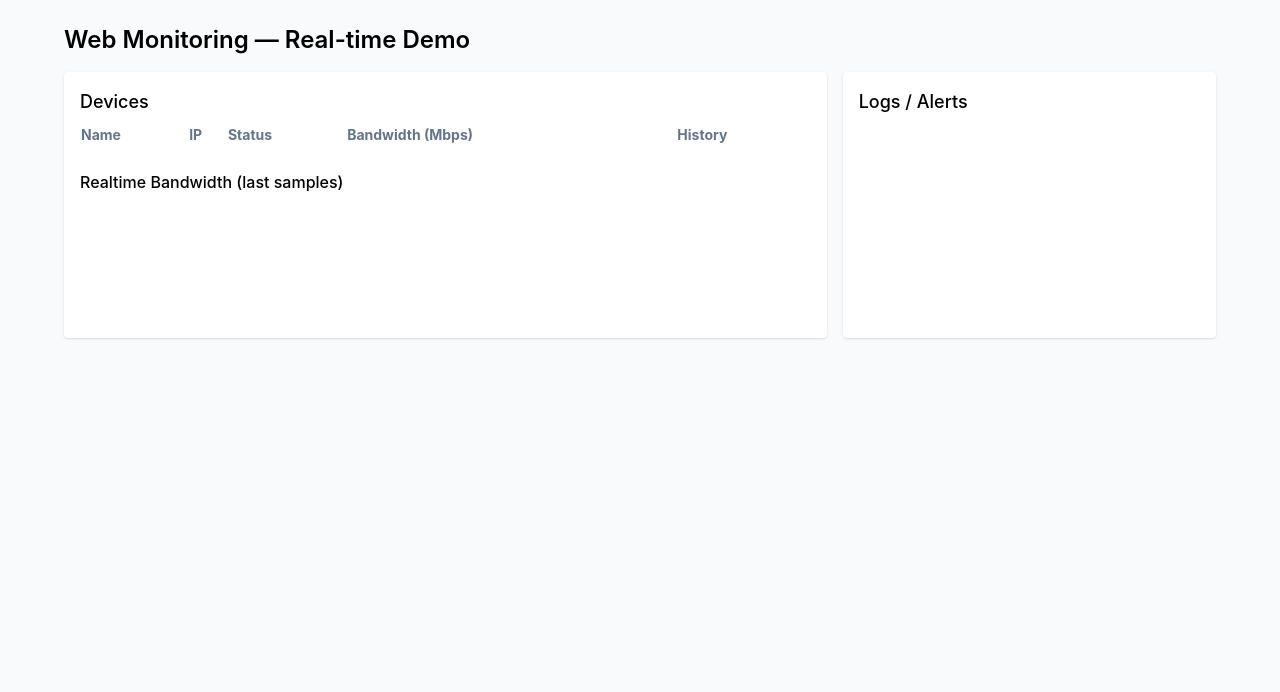
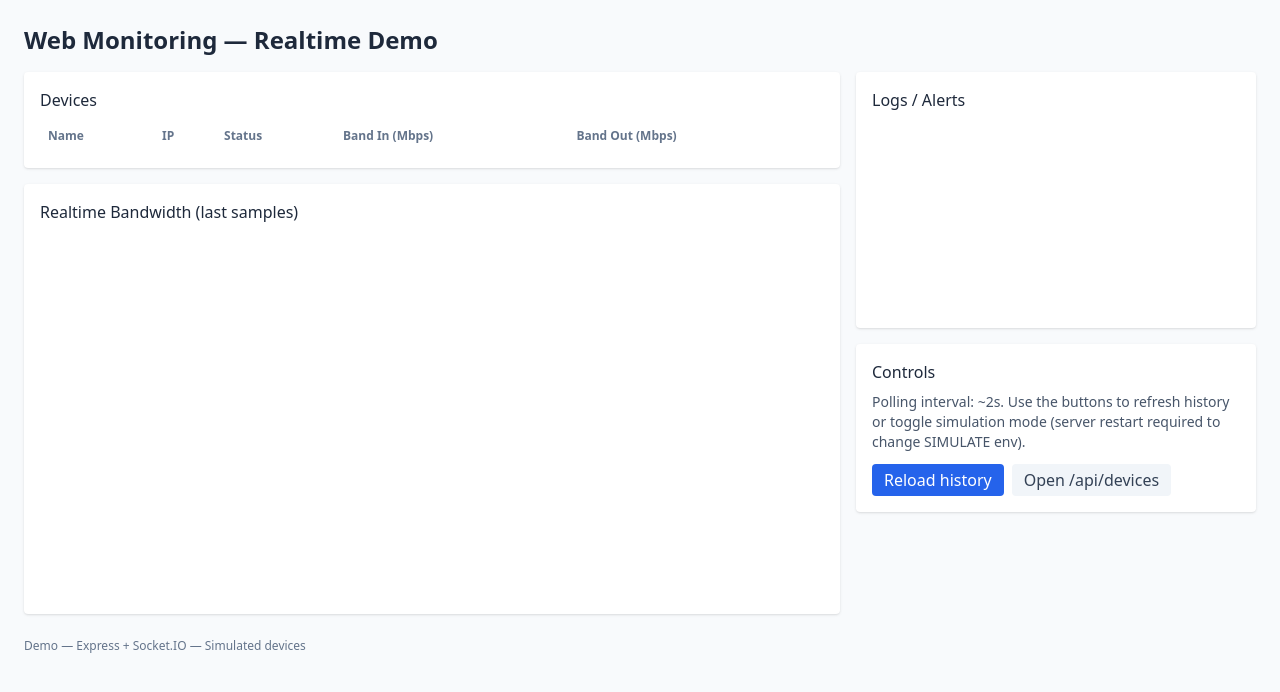
Before and after one commit to muiz-glitch/-web-monitoring-sim, a website: page public/index.html in a window 1280 px wide. Drawn offline with nearby package versions, Linux system fonts and the light colour scheme; no server answers.

Commit message:
Update title and enhance layout for demo page

```diff
--- a/public/index.html
+++ b/public/index.html
@@ -2,39 +2,64 @@
 <html>
 <head>
   <meta charset="utf-8" />
-  <title>Web Monitoring - Demo</title>
+  <title>Web Monitoring — Realtime Demo</title>
   <meta name="viewport" content="width=device-width,initial-scale=1" />
-  <!-- Tailwind via CDN for quick styling -->
   <script src="https://cdn.tailwindcss.com"></script>
-  <style>
-    body { font-family: Inter, system-ui, -apple-system, "Segoe UI", Roboto, "Helvetica Neue", Arial; }
-    .status-online { color: #16a34a; font-weight: 600; }
-    .status-offline { color: #dc2626; font-weight: 700; }
-    .log-area { height: 220px; overflow: auto; background: #0f172a; color: #cbd5e1; padding: 0.75rem; border-radius: 0.375rem; }
-  </style>
+  <script src="https://cdn.jsdelivr.net/npm/chart.js"></script>
 </head>
-<body class="bg-slate-50 p-6">
-  <div class="max-w-6xl mx-auto">
-    <h1 class="text-2xl font-semibold mb-4">Web Monitoring — Real-time Demo</h1>
+<body class="bg-slate-50 text-slate-800">
+  <div class="container mx-auto p-6">
+    <h1 class="text-2xl font-semibold mb-4">Web Monitoring — Realtime Demo</h1>
 
-    <div class="grid grid-cols-1 md:grid-cols-3 gap-4">
-      <div class="md:col-span-2 bg-white p-4 rounded shadow">
-        <h2 class="text-lg font-medium mb-2">Devices</h2>
-        <table class="w-full text-sm" id="devices-table">
-          <thead>
-            <tr class="text-left text-slate-500">
-              <th>Name</th><th>IP</th><th>Status</th><th>Bandwidth (Mbps)</th><th>History</th>
-            </tr>
-          </thead>
-          <tbody></tbody>
-        </table>
+    <div id="status-banner" class="mb-4 text-sm text-slate-600"></div>
 
-        <div class="mt-6">
-          <h3 class="text-md font-medium mb-2">Realtime Bandwidth (last samples)</h3>
-          <canvas id="bandwidthChart" height="120"></canvas>
+    <div class="grid grid-cols-1 lg:grid-cols-3 gap-4">
+      <div class="lg:col-span-2 space-y-4">
+        <div class="bg-white rounded shadow p-4">
+          <h2 class="font-medium mb-2">Devices</h2>
+          <table class="w-full text-sm">
+            <thead>
+              <tr class="text-left text-xs text-slate-500">
+                <th class="p-2">Name</th>
+                <th class="p-2">IP</th>
+                <th class="p-2">Status</th>
+                <th class="p-2">Band In (Mbps)</th>
+                <th class="p-2">Band Out (Mbps)</th>
+              </tr>
+            </thead>
+            <tbody id="devices-body"></tbody>
+          </table>
+        </div>
+
+        <div class="bg-white rounded shadow p-4">
+          <h2 class="font-medium mb-2">Realtime Bandwidth (last samples)</h2>
+          <canvas id="bandwidthChart" height="140"></canvas>
         </div>
       </div>
 
-      <div class="bg-white p-4 rounded shadow">
-        <h2 class="text-lg font-medium mb-2">Logs / Alerts</h2>
-        <div id="
+      <div class="space-y-4">
+        <div class="bg-white rounded shadow p-4 h-64 overflow-auto">
+          <h2 class="font-medium mb-2">Logs / Alerts</h2>
+          <ul id="logs" class="text-sm space-y-2"></ul>
+        </div>
+
+        <div class="bg-white rounded shadow p-4">
+          <h2 class="font-medium mb-2">Controls</h2>
+          <p class="text-sm text-slate-600">Polling interval: ~2s. Use the buttons to refresh history or toggle simulation mode (server restart required to change SIMULATE env).</p>
+          <div class="mt-3 flex gap-2">
+            <button id="refresh-history" class="px-3 py-1 bg-blue-600 text-white rounded">Reload history</button>
+            <a href="/api/devices" target="_blank" class="px-3 py-1 bg-slate-100 rounded text-slate-700">Open /api/devices</a>
+          </div>
+        </div>
+      </div>
+    </div>
+
+    <footer class="mt-6 text-xs text-slate-500">
+      Demo — Express + Socket.IO — Simulated devices
+    </footer>
+  </div>
+
+  <script src="/socket.io/socket.io.js"></script>
+  <script src="app.js"></script>
+</body>
+</html>
```
